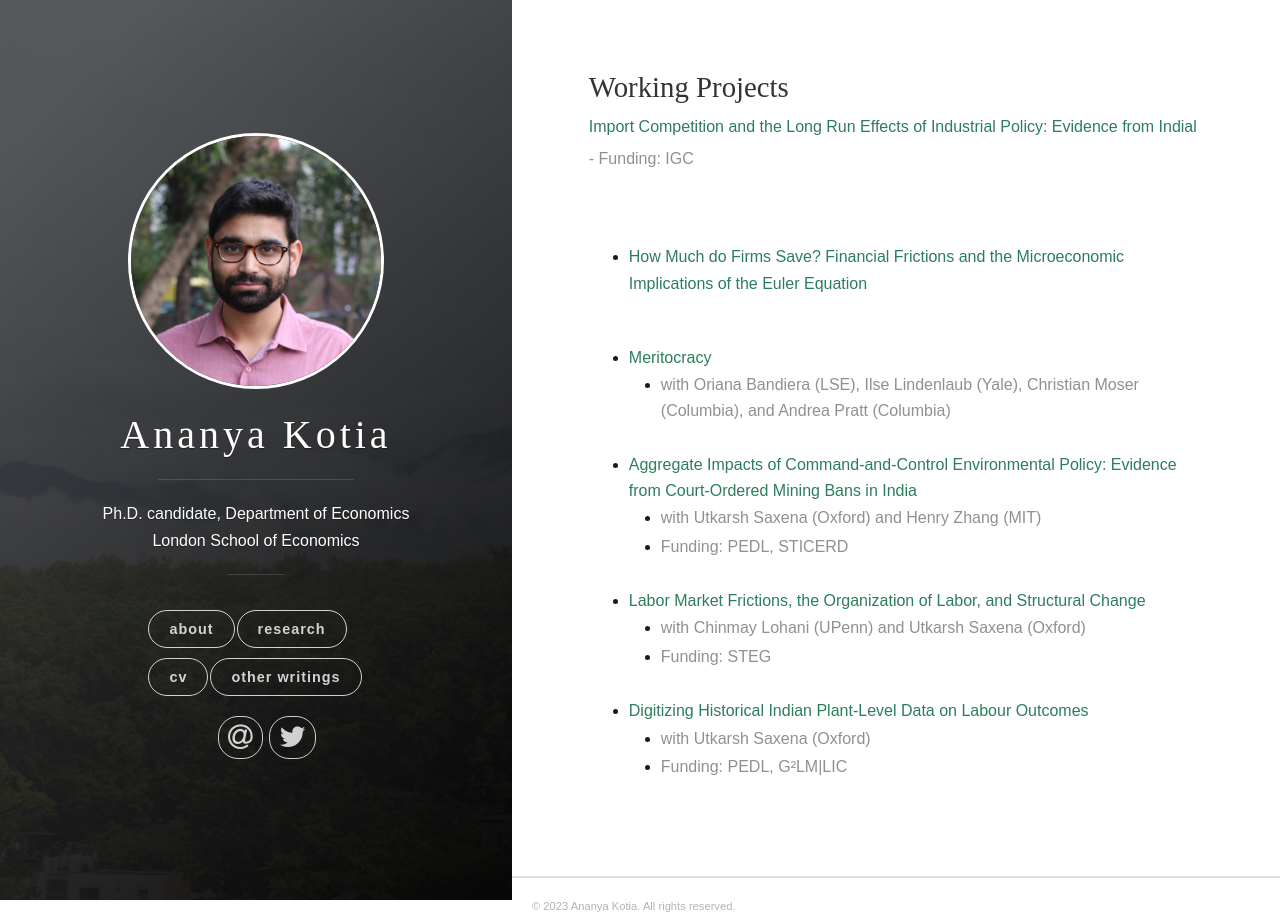
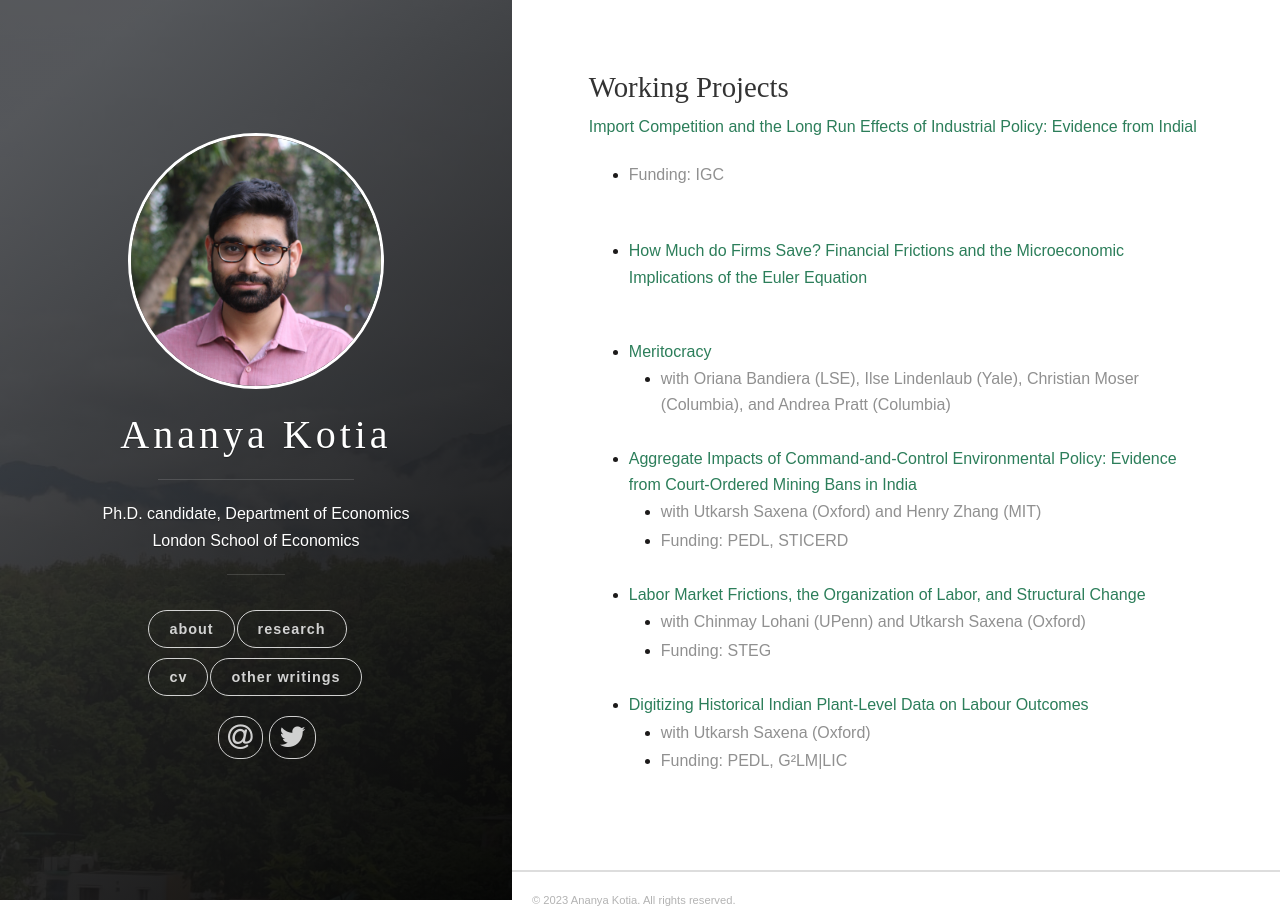
Before and after one commit to ananyakotia/ananyakotia.github.io, a Jekyll site: the page built from _posts/2018-06-13-research.markdown, in a window 1280 px wide. Built offline with Jekyll 4.4.1, drawn with Linux system fonts in a browser that asks for light colours; nearby versions of some CDN libraries; some web fonts are replaced; a style sheet for code colours, icons or effects is not loaded.

Commit message:
Update 2018-06-13-research.markdown

```diff
--- a/_posts/2018-06-13-research.markdown
+++ b/_posts/2018-06-13-research.markdown
@@ -7,12 +7,9 @@ tags: [jekyll]
 ### Working Projects
 
 <a href= "" style="color:#2c7e5a;font-weight: 500;">Import Competition and the Long Run Effects of Industrial Policy: Evidence from Indial </a>
-<div style="color:#909090;margin-top: -10px;">
-- Funding: IGC
-</div>
+-  <a style="color:#909090; margin-top: -10px"> Funding: IGC </a>
 <br/>
 <br/>
-
 
 - <a href="" style="color:#2c7e5a;font-weight: 500;">How Much do Firms Save? Financial Frictions and the Microeconomic Implications of the Euler Equation
 <br/>
```
